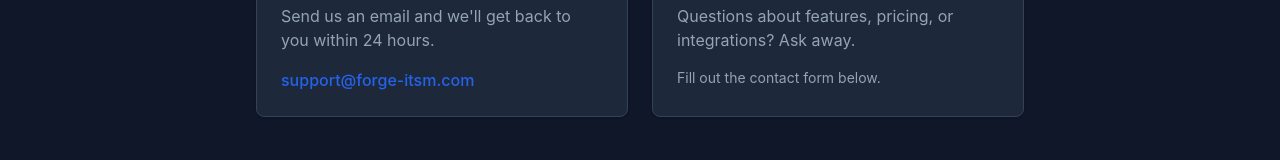
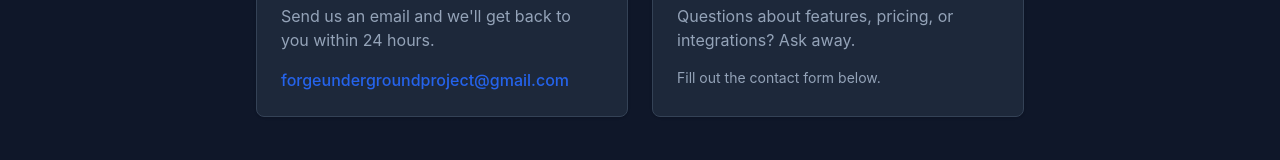
Before and after one commit to MrKindaSorta/forge-itsm-marketing, a React (Vite) app: page /contact in a window 1280 px wide. Shown: the part 490-650 px from the top of the page. Built offline with nearby package versions, Linux system fonts and the light colour scheme.

Commit message:
Update support email to forgeundergroundproject@gmail.com

```diff
--- a/src/pages/Contact.tsx
+++ b/src/pages/Contact.tsx
@@ -34,8 +34,8 @@ export default function Contact() {
                 <p className="text-muted-foreground mb-4">
                   Send us an email and we'll get back to you within 24 hours.
                 </p>
-                <a href="mailto:support@forge-itsm.com" className="text-primary hover:underline font-medium">
-                  support@forge-itsm.com
+                <a href="mailto:forgeundergroundproject@gmail.com" className="text-primary hover:underline font-medium">
+                  forgeundergroundproject@gmail.com
                 </a>
               </CardContent>
             </Card>
```
